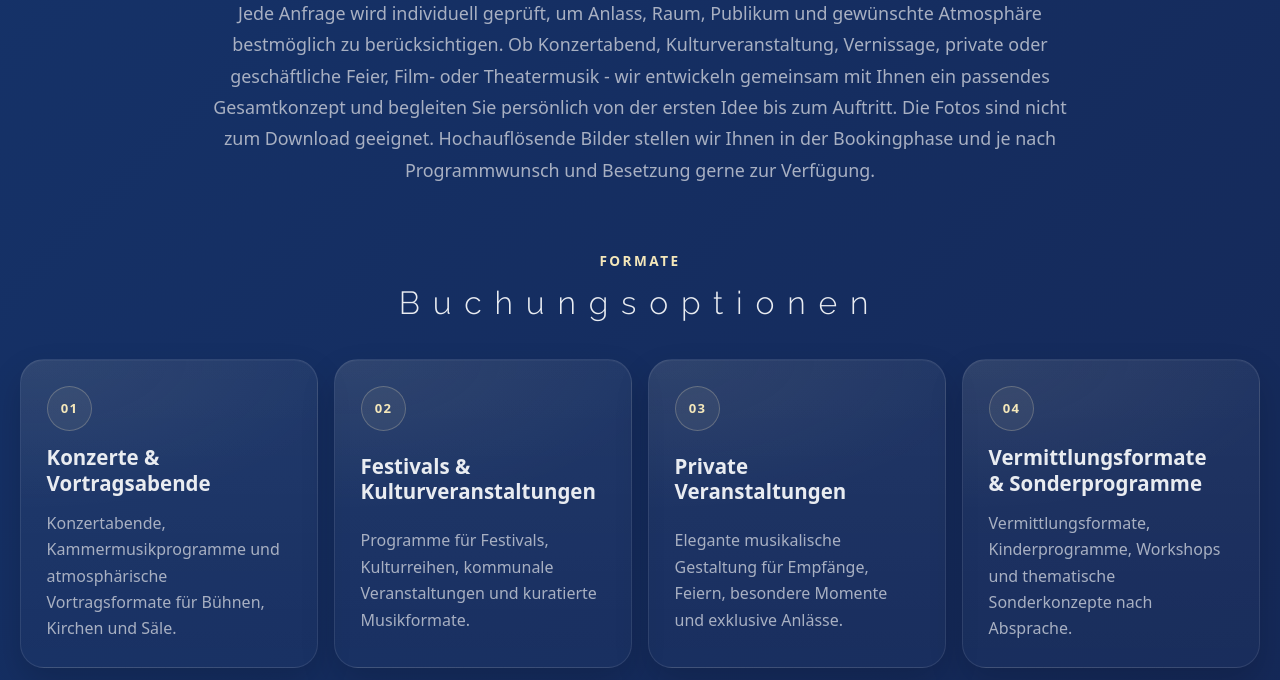
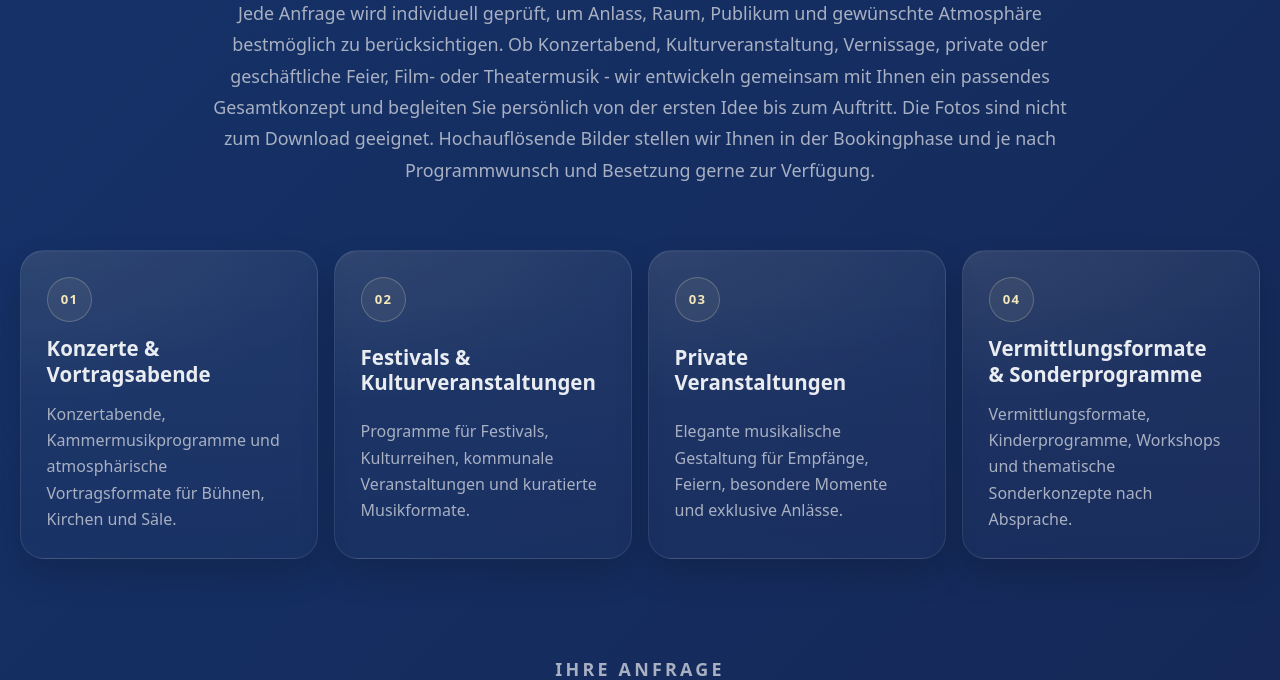
Before and after one commit to OBO-WAN/Melangea_Prototype, a PHP site: page /booking.html in a window 1280 px wide. Shown: the part 955-1635 px from the top of the page. Run offline with PHP 8.4, Linux system fonts and the light colour scheme; some libraries are stand-ins or nearby versions.

Commit message:
Remove booking options heading

```diff
--- a/booking.html
+++ b/booking.html
@@ -94,15 +94,8 @@
       </div>
     </section>
 
-    <section class="section booking-options" aria-labelledby="booking-options-title">
+    <section class="section booking-options">
       <div class="container">
-        <div class="section-head booking-section-head" data-aos="fade-up">
-          <div>
-            <p class="booking-kicker">Formate</p>
-            <h2 id="booking-options-title">Buchungsoptionen</h2>
-          </div>
-        </div>
-
         <div class="booking-card-grid" role="list" aria-label="Buchbare Veranstaltungsformate">
           <article class="booking-card" role="listitem" data-aos="fade-up">
             <span class="booking-card__number" aria-hidden="true">01</span>
--- a/css/subpages/booking.css
+++ b/css/subpages/booking.css
@@ -185,15 +185,6 @@
   text-underline-offset: 0.24em;
 }
 
-.booking-section-head {
-  margin-bottom: clamp(1.25rem, 3vw, 2rem);
-}
-
-.booking-section-head > div {
-  display: grid;
-  justify-items: center;
-  gap: 0.4rem;
-}
 
 .booking-card-grid {
   display: grid;
```
